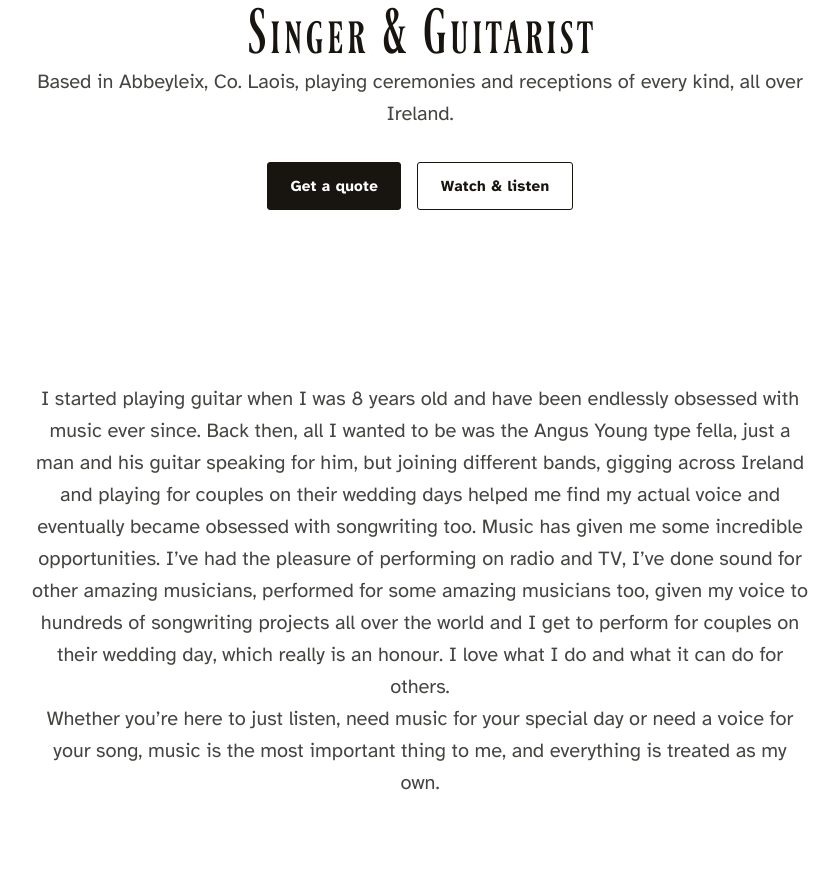
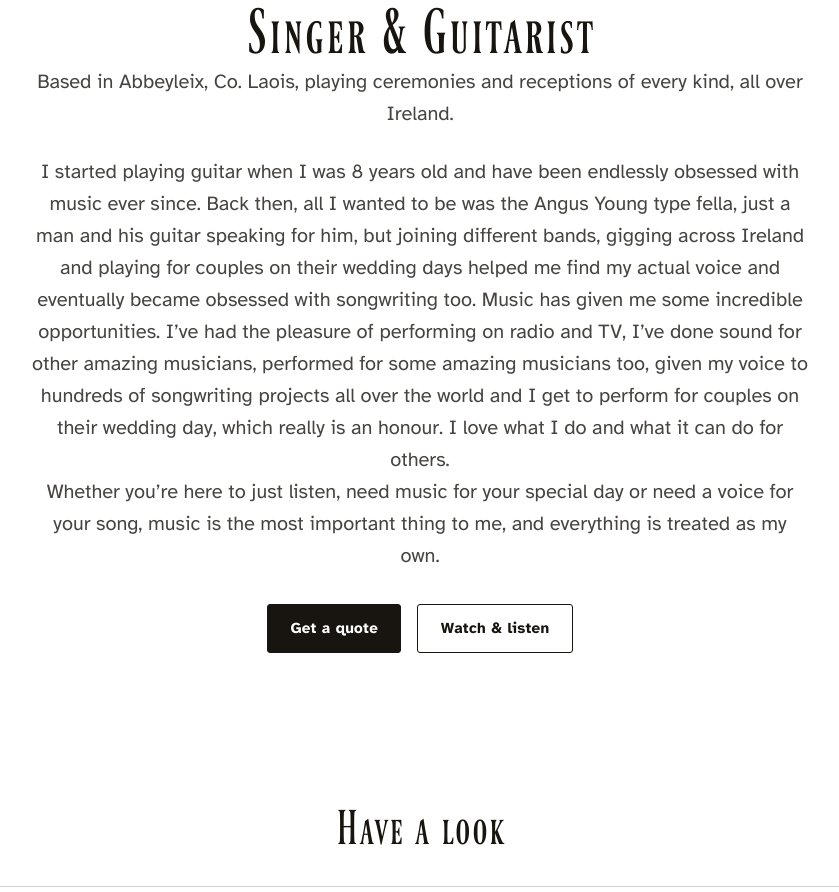
Before and after one commit to briantybrian/brian-killeen-music, a plain HTML site: page index.html in a window 1280 px wide. Shown: the part 817-1709 px from the top of the page, without its empty margins (220-1059 px from the left). Drawn offline with Linux system fonts and the light colour scheme.

Commit message:
more fixes

```diff
--- a/assets/css/style.css
+++ b/assets/css/style.css
@@ -466,6 +466,11 @@
   flex-wrap: wrap;
   justify-content: center;
   gap: 1rem;
+}
+.hero-bio {
+  margin-top: 1.65rem;
+  margin-inline: auto;
+  max-width: 60ch;
 }
 
 /* ---- Home poster: the name fills the first screen on its own.
--- a/index.html
+++ b/index.html
@@ -50,23 +50,15 @@
       <div class="hero-copy">
         <h2 class="hero-title">Singer &amp; Guitarist</h2>
         <p class="lede">Based in Abbeyleix, Co. Laois, playing ceremonies and receptions of every kind, all over Ireland.</p>
+        <p class="lede hero-bio">
+          I started playing guitar when I was 8 years old and have been endlessly obsessed with music ever since. Back then, all I wanted to be was the Angus Young type fella, just a man and his guitar speaking for him, but joining different bands, gigging across Ireland and playing for couples on their wedding days helped me find my actual voice and eventually became obsessed with songwriting too. Music has given me some incredible opportunities. I’ve had the pleasure of performing on radio and TV, I’ve done sound for other amazing musicians, performed for some amazing musicians too, given my voice to hundreds of songwriting projects all over the world and I get to perform for couples on their wedding day, which really is an honour. I love what I do and what it can do for others.
+          <br>Whether you’re here to just listen, need music for your special day or need a voice for your song, music is the most important thing to me, and everything is treated as my own.
+        </p>
         <div class="hero-actions">
           <a href="#contact" class="btn btn-solid">Get a quote</a>
           <a href="/listen/" class="btn btn-outline">Watch &amp; listen</a>
         </div>
       </div>
-    </div>
-  </section>
-
-  <section class="intro">
-    <div class="wrap reveal">
-      <h2 class="underline-draw">
-        <svg viewBox="0 0 200 20" preserveAspectRatio="none"><path d="M2 12 Q 50 2 100 10 T 198 8"/></svg>
-      </h2>
-      <p class="lede" style="margin-top:1.2rem;">
-        I started playing guitar when I was 8 years old and have been endlessly obsessed with music ever since. Back then, all I wanted to be was the Angus Young type fella, just a man and his guitar speaking for him, but joining different bands, gigging across Ireland and playing for couples on their wedding days helped me find my actual voice and eventually became obsessed with songwriting too. Music has given me some incredible opportunities. I’ve had the pleasure of performing on radio and TV, I’ve done sound for other amazing musicians, performed for some amazing musicians too, given my voice to hundreds of songwriting projects all over the world and I get to perform for couples on their wedding day, which really is an honour. I love what I do and what it can do for others.
-        <br>Whether you’re here to just listen, need music for your special day or need a voice for your song, music is the most important thing to me, and everything is treated as my own.
-      </p>
     </div>
   </section>
 
```
